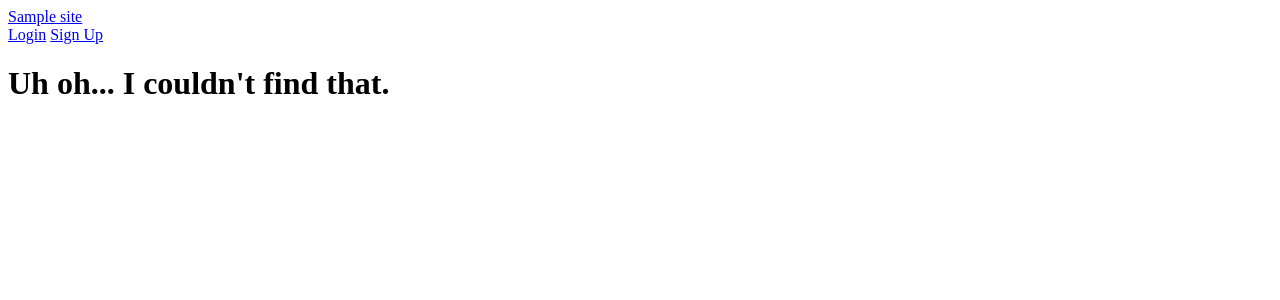
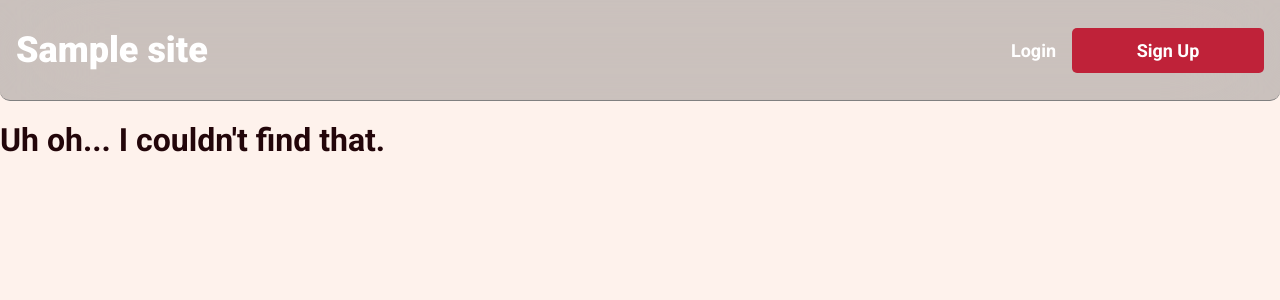
Before and after one commit to NateWaldschmidt/table-booker, a WordPress theme: template themes/table-booker/404.php in a window 1280 px wide. Shown: the top 300 px of the page. Run offline with PHP 8.4 and a stand-in for WordPress, Linux system fonts and the light colour scheme; the site name, menu and one post (Sample post) are stand-ins, and other content is empty; style sheets or scripts are compiled from the project's sources.

Commit message:
Added a SCSS stylesheet for styling the 404 page.

```diff
--- a/themes/table-booker/404.php
+++ b/themes/table-booker/404.php
@@ -1,4 +1,12 @@
-<?php get_header(); ?>
+<?php
+add_action('wp_head', function() {
+    ?>
+    <link rel="stylesheet" href="<?php echo get_template_directory_uri(); ?>/assets/css/404.css?v=<?php echo filemtime(get_template_directory().'/assets/css/404.css'); ?>">
+    <?php
+});
+
+get_header();
+?>
 
 <h1>Uh oh... I couldn't find that.</h1>
 
--- /dev/null
+++ b/themes/table-booker/assets/sass/404.scss
@@ -0,0 +1,9 @@
+@use 'utilities/global';
+@use 'components/header';
+@use 'components/footer';
+@use 'utilities/variables' as var;
+
+h1 {
+    font-family: 'Roboto', sans-serif;
+    color: var.$color-primary-dark;
+}
--- a/themes/table-booker/package.json
+++ b/themes/table-booker/package.json
@@ -4,7 +4,7 @@
   "description": "",
   "scripts": {
     "test": "echo \"Error: no test specified\" && exit 1",
-    "watch": "sass --watch /var/www/html/wordpress/wp-content/themes/table-booker/assets/sass:/var/www/html/wordpress/wp-content/themes/table-booker/assets/css -s compressed"
+    "watch": "sass --watch assets/sass:assets/css -s compressed"
   },
   "author": "",
   "license": "ISC"
```
Also changed, not shown: themes/table-booker/package-lock.json (added).
